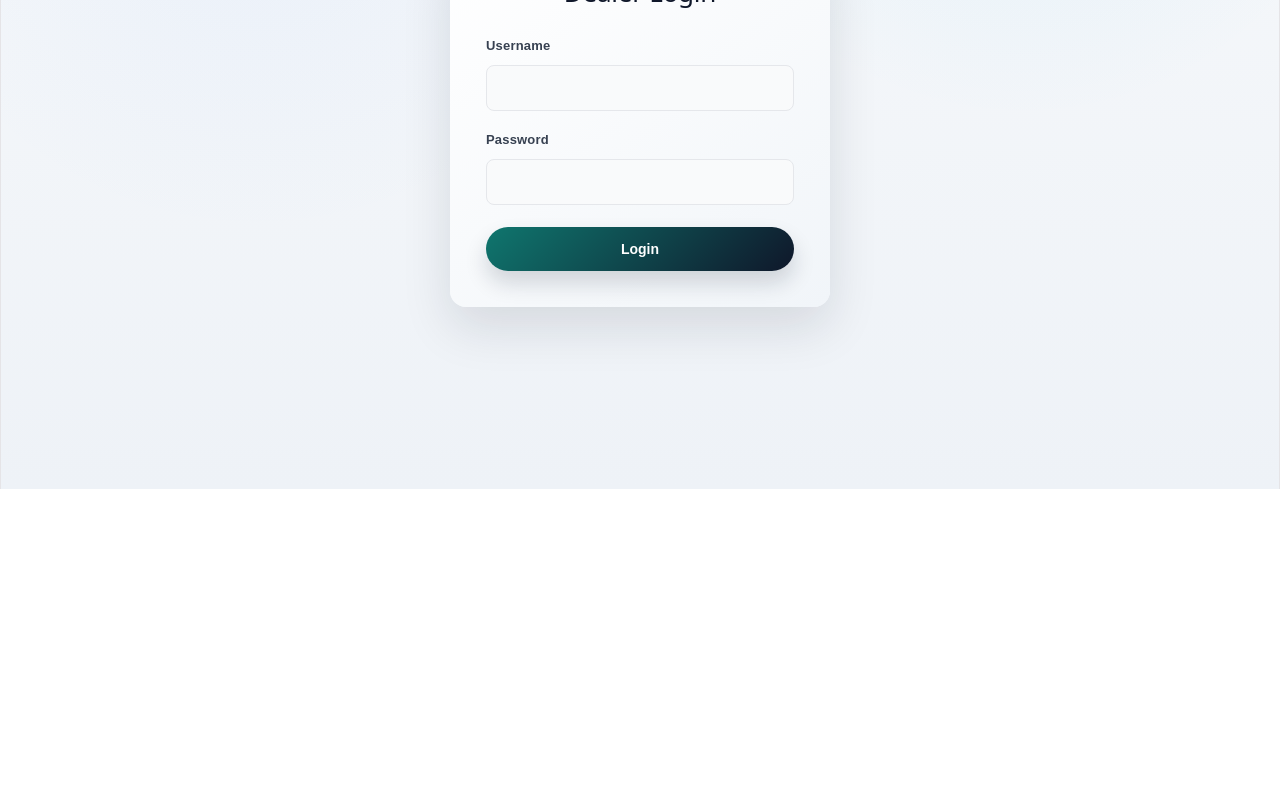
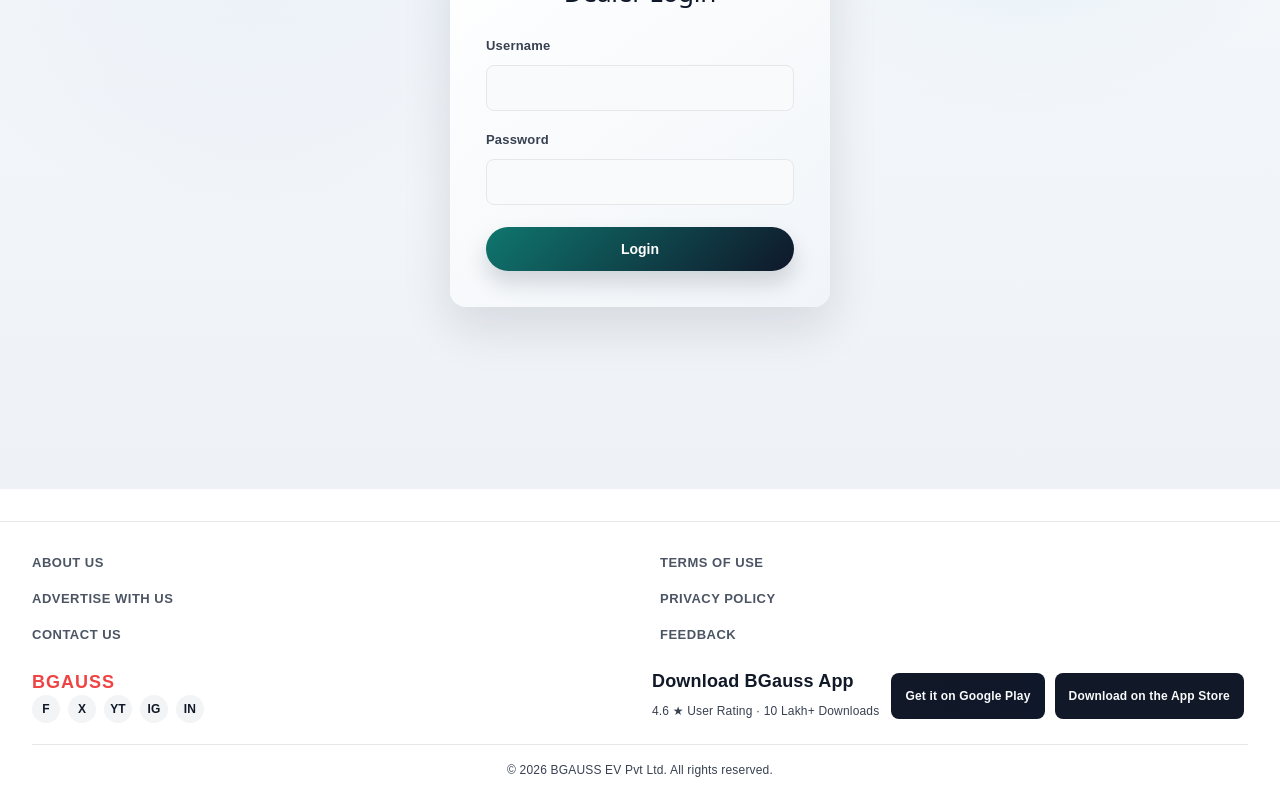
Before and after one commit to Mayank9052/BGAussB2BHub, a React (Vite) app in the folder BGaussCRM/: page / in a window 1280 px wide. Shown: the part 311-1111 px from the top of the page. Before the commit the page ends 800 px from the top, so only its background shows below. Built offline with nearby package versions, Linux system fonts and the light colour scheme; no server answers.

Commit message:
Add scrollable footer and layout separation

```diff
--- a/BGaussCRM/src/App.tsx
+++ b/BGaussCRM/src/App.tsx
@@ -9,38 +9,36 @@ import VehicleConfig from "./VehicleConfig";
 import ModelPage from "./ModelPage";
 import VariantPage from "./Variant";
 import ColourPage from "./Colour";
-import Salespage from "./SalesPage"
+import Salespage from "./SalesPage";
 import MyLikes from "./MyLikes";
 import RoadPrice from "./RoadPrice";
 import VehicleReviews from "./VehicleReviews";
+import Footer from "./Footer";
+import "./Footer.css";
+
 /* 🔒 AUTH CHECK */
 const ProtectedRoute = ({ children }: any) => {
   const token = localStorage.getItem("token");
-
-  if (!token) {
-    return <LoginPage />;
-  }
-
+  if (!token) return <LoginPage />;
   return children;
 };
 
 /* 🔒 ADMIN CHECK */
 const AdminRoute = ({ children }: any) => {
   const role = localStorage.getItem("role");
-
-  if (role !== "admin") {
-    return <Dashboard />;
-  }
-
+  if (role !== "admin") return <Dashboard />;
   return children;
 };
 
 function App() {
   return (
+    <div className="app-shell">
+      <div className="app-content">
+        <main className="app-main">
           <Routes>
-
             {/* PUBLIC */}
             <Route path="/" element={<LoginPage />} />
+            <Route path="/login" element={<LoginPage />} />
 
             {/* USER + ADMIN */}
             <Route
@@ -51,7 +49,6 @@ function App() {
                 </ProtectedRoute>
               }
             />
-
             <Route
               path="/vehicle/:id"
               element={
@@ -70,7 +67,6 @@ function App() {
                 </AdminRoute>
               }
             />
-
             <Route
               path="/b2b-customers"
               element={
@@ -79,7 +75,6 @@ function App() {
                 </AdminRoute>
               }
             />
-
             <Route
               path="/scootyInventory"
               element={
@@ -88,7 +83,6 @@ function App() {
                 </AdminRoute>
               }
             />
-
             <Route
               path="/vehicle-config"
               element={
@@ -97,7 +91,6 @@ function App() {
                 </AdminRoute>
               }
             />
-
             <Route
               path="/vehicle-config/models"
               element={
@@ -106,7 +99,6 @@ function App() {
                 </AdminRoute>
               }
             />
-
             <Route
               path="/vehicle-config/variants"
               element={
@@ -115,7 +107,6 @@ function App() {
                 </AdminRoute>
               }
             />
-
             <Route
               path="/vehicle-config/colours"
               element={
@@ -124,7 +115,6 @@ function App() {
                 </AdminRoute>
               }
             />
-
             <Route
               path="/sales"
               element={
@@ -134,13 +124,15 @@ function App() {
               }
             />
 
+            {/* OPEN ROUTES */}
             <Route path="/my-likes" element={<MyLikes />} />
             <Route path="/road-price/:id" element={<RoadPrice />} />
-      <Route path="/" element={<LoginPage />} />
-      <Route path="/login" element={<LoginPage />} />
             <Route path="/reviews/:id" element={<VehicleReviews />} />
-
           </Routes>
+        </main>
+      </div>
+      <Footer />
+    </div>
   );
 }
 
--- /dev/null
+++ b/BGaussCRM/src/Footer.css
@@ -0,0 +1,168 @@
+.bgauss-footer {
+  padding: 28px 32px 16px;
+  background: #ffffff;
+  border-top: 1px solid #e5e7eb;
+  color: #4b5563;
+  font-family: 'Segoe UI', system-ui, sans-serif;
+  display: flex;
+  flex-direction: column;
+  gap: 20px;
+  margin-top: 32px;
+}
+
+.bgauss-footer--flat { box-shadow: none; }
+
+.bgauss-footer__links {
+  display: grid;
+  grid-template-columns: repeat(2, 1fr);
+  gap: 12px 40px;
+  font-size: 13px;
+  letter-spacing: 0.5px;
+}
+
+.bgauss-footer__col {
+  display: flex;
+  flex-direction: column;
+  gap: 10px;
+}
+
+.bgauss-footer__col a {
+  text-transform: uppercase;
+  color: #4b5563;
+  text-decoration: none;
+  font-weight: 700;
+  transition: color 0.15s;
+}
+
+.bgauss-footer__col a:hover { color: #111827; }
+
+.bgauss-footer__brand-block {
+  display: grid;
+  grid-template-columns: repeat(auto-fit, minmax(180px, 1fr));
+  gap: 16px 24px;
+  align-items: center;
+}
+
+.bgauss-footer__logo {
+  font-weight: 900;
+  font-size: 18px;
+  letter-spacing: 1px;
+  color: #ef4444;
+}
+
+.bgauss-footer__socials {
+  display: flex;
+  gap: 8px;
+}
+
+.bgauss-footer__social {
+  width: 28px;
+  height: 28px;
+  border-radius: 50%;
+  background: #f3f4f6;
+  color: #111827;
+  display: inline-flex;
+  align-items: center;
+  justify-content: center;
+  font-weight: 700;
+  font-size: 12px;
+  cursor: pointer;
+  transition: background 0.15s, transform 0.15s;
+}
+
+.bgauss-footer__social:hover { background: #e5e7eb; transform: translateY(-1px); }
+
+.bgauss-footer__appcall {
+  display: flex;
+  gap: 12px;
+  flex-wrap: wrap;
+  align-items: center;
+}
+
+.bgauss-footer__apptext .app-title {
+  font-weight: 800;
+  color: #111827;
+}
+.bgauss-footer__apptext .app-rating {
+  font-size: 12px;
+  color: #374151;
+  margin-top: 4px;
+}
+
+.bgauss-footer__badges {
+  display: flex;
+  gap: 10px;
+  flex-wrap: wrap;
+}
+
+.badge {
+  background: #111827;
+  color: #f9fafb;
+  padding: 10px 14px;
+  border-radius: 8px;
+  font-size: 12px;
+  font-weight: 700;
+  cursor: pointer;
+  transition: transform 0.12s, filter 0.12s;
+}
+.badge:hover { transform: translateY(-1px); filter: brightness(1.05); }
+.badge-play { background: linear-gradient(90deg, #111827, #0f172a); }
+.badge-apple { background: #111827; }
+
+.bgauss-footer__legal {
+  text-align: center;
+  border-top: 1px solid #e5e7eb;
+  padding-top: 12px;
+  font-size: 12px;
+  color: #374151;
+}
+
+.bgauss-footer__logo-dot {
+  width: 12px;
+  height: 12px;
+  border-radius: 50%;
+  background: linear-gradient(135deg, #22c55e, #60a5fa);
+  box-shadow: 0 0 0 6px rgba(96, 165, 250, 0.15);
+}
+
+.bgauss-footer__title {
+  font-size: 14px;
+  font-weight: 800;
+  letter-spacing: -0.15px;
+}
+
+.bgauss-footer__subtitle {
+  font-size: 12px;
+  color: #cbd5e1;
+  font-weight: 600;
+}
+
+.bgauss-footer__address {
+  font-size: 11.5px;
+  color: #cbd5e1;
+  line-height: 1.4;
+}
+
+.bgauss-footer__meta {
+  display: flex;
+  gap: 10px;
+  align-items: center;
+  flex-wrap: wrap;
+  font-size: 11px;
+  color: #94a3b8;
+  justify-content: flex-end;
+}
+
+.bgauss-footer__pills {
+  font-weight: 700;
+  color: #e2e8f0;
+}
+
+.bgauss-footer__copyright { color: #94a3b8; font-weight: 600; }
+
+@media (max-width: 640px) {
+  .bgauss-footer {
+    padding: 22px 16px 14px;
+  }
+  .bgauss-footer__meta { justify-content: flex-start; }
+}
--- /dev/null
+++ b/BGaussCRM/src/Footer.tsx
@@ -0,0 +1,49 @@
+import "./Footer.css";
+
+const leftLinks = ["About Us", "Advertise With Us", "Contact Us"];
+const rightLinks = ["Terms of Use", "Privacy Policy", "Feedback"];
+const socials = ["F", "X", "YT", "IG", "IN"]; // placeholder letters for icons
+
+export default function Footer() {
+  const year = new Date().getFullYear();
+
+  return (
+    <footer className="bgauss-footer bgauss-footer--flat">
+      <div className="bgauss-footer__links">
+        <div className="bgauss-footer__col">
+          {leftLinks.map((item) => (
+            <a key={item}>{item}</a>
+          ))}
+        </div>
+        <div className="bgauss-footer__col">
+          {rightLinks.map((item) => (
+            <a key={item}>{item}</a>
+          ))}
+        </div>
+      </div>
+
+      <div className="bgauss-footer__brand-block">
+        <div>
+          <div className="bgauss-footer__logo">BGAUSS</div>
+          <div className="bgauss-footer__socials">
+            {socials.map((s) => (
+              <span key={s} className="bgauss-footer__social">{s}</span>
+            ))}
+          </div>
+        </div>
+        <div className="bgauss-footer__appcall">
+          <div className="bgauss-footer__apptext">
+            <div className="app-title">Download BGauss App</div>
+            <div className="app-rating">4.6 ★ User Rating · 10 Lakh+ Downloads</div>
+          </div>
+          <div className="bgauss-footer__badges">
+            <div className="badge badge-play">Get it on Google Play</div>
+            <div className="badge badge-apple">Download on the App Store</div>
+          </div>
+        </div>
+      </div>
+
+      <div className="bgauss-footer__legal">© {year} BGAUSS EV Pvt Ltd. All rights reserved.</div>
+    </footer>
+  );
+}
--- a/BGaussCRM/src/LoginPage.tsx
+++ b/BGaussCRM/src/LoginPage.tsx
@@ -69,11 +69,11 @@ const LoginPage = () => {
               required
             />
           </div>
-
           <button className="login-btn">Login</button>
         </form>
       </div>
     </div>
+
   );
 };
 
--- a/BGaussCRM/src/index.css
+++ b/BGaussCRM/src/index.css
@@ -51,12 +51,11 @@
 }
 
 #root {
-  width: 1126px;
+  width: 100%;
   max-width: 100%;
-  margin: 0 auto;
-  text-align: center;
-  border-inline: 1px solid var(--border);
-  min-height: 100svh;
+  margin: 0;
+  text-align: left;
+  min-height: 100vh;
   display: flex;
   flex-direction: column;
   box-sizing: border-box;
```
Also changed, not shown: BGaussCRM/src/Loginpage.css (line endings or trailing spaces). Lines whose indentation alone changed are shown as unchanged.
